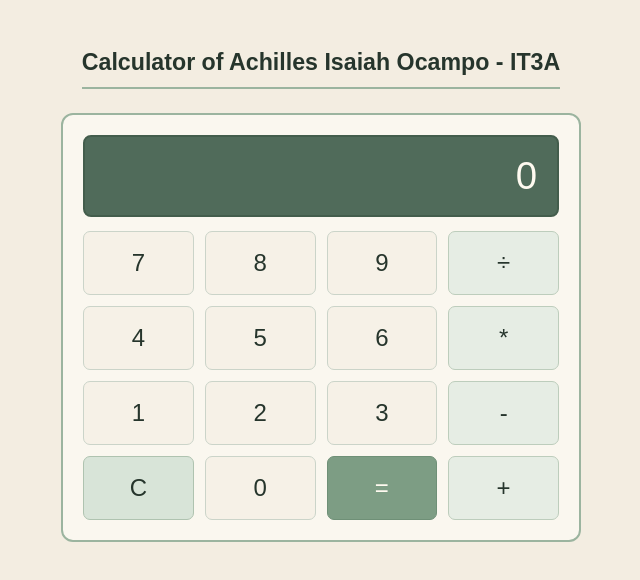
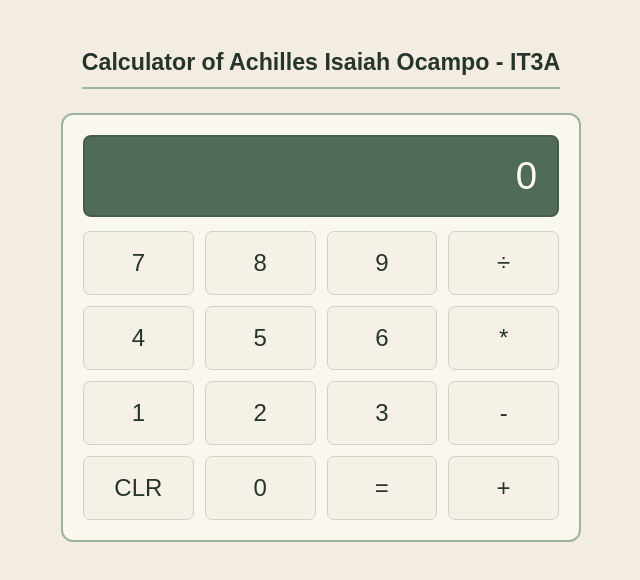
Before and after one commit to AchillesOcampo/calculator, a React (Vite) app: page / in a window 1280 px wide. Shown: the top 580 px of the page, without its empty margins (319-959 px from the left). Built offline with nearby package versions, Linux system fonts and the light colour scheme.

Commit message:
Update App.jsx

```diff
--- a/src/App.jsx
+++ b/src/App.jsx
@@ -1,209 +1,59 @@
 import { useState } from 'react'
 import './App.css'
 
-function CalcDisplay({ DisplayValue }) {
+function CalcDisplay({DisplayValue}) {
   return (
-    <div className="Display">
+    <div className='Display'>
       {DisplayValue}
     </div>
   );
 }
 
-function CalcButton({ buttonLabel, onClick, buttonType = '' }) {
+
+function CalcButton({buttonLabel, onClick}) {
   return (
-    <button
-      className={`Button ${buttonType}`}
-      onClick={() => onClick(buttonLabel)}
-    >
+    <button className='Button' onClick={onClick}  >
       {buttonLabel}
     </button>
   );
 }
 
 function App() {
-  const [DisplayValue, setDisplayValue] = useState('0');
-  const [firstNumber, setFirstNumber] = useState(null);
-  const [operator, setOperator] = useState(null);
-  const [waitingForNumber, setWaitingForNumber] = useState(false);
+  const [DisplayValue, setDisplayValue] = useState(0);
 
-  const buttonClickHandler = (value) => {
 
-    // Number buttons
-    if (!isNaN(value)) {
-      if (DisplayValue === '0' || waitingForNumber) {
-        setDisplayValue(String(value));
-        setWaitingForNumber(false);
-      } else {
-        setDisplayValue(DisplayValue + value);
-      }
-
-      return;
-    }
-
-    // Clear button
-    if (value === 'C') {
-      setDisplayValue('0');
-      setFirstNumber(null);
-      setOperator(null);
-      setWaitingForNumber(false);
-
-      return;
-    }
-
-    // Operator buttons
-    if (value === '+' || value === '-' || value === '*' || value === '÷') {
-      setFirstNumber(Number(DisplayValue));
-      setOperator(value);
-      setWaitingForNumber(true);
-
-      return;
-    }
-
-    // Equals button
-    if (value === '=') {
-      if (firstNumber === null || operator === null) {
-        return;
-      }
-
-      const secondNumber = Number(DisplayValue);
-      let result;
-
-      if (operator === '+') {
-        result = firstNumber + secondNumber;
-      }
-
-      if (operator === '-') {
-        result = firstNumber - secondNumber;
-      }
-
-      if (operator === '*') {
-        result = firstNumber * secondNumber;
-      }
-
-      if (operator === '÷') {
-        if (secondNumber === 0) {
-          setDisplayValue('Error');
-          setFirstNumber(null);
-          setOperator(null);
-          setWaitingForNumber(true);
-
-          return;
-        }
-
-        result = firstNumber / secondNumber;
-      }
-
-      setDisplayValue(String(result));
-      setFirstNumber(null);
-      setOperator(null);
-      setWaitingForNumber(true);
-    }
-  };
+  const buttonClickHandler = (e) => {
+    e.preventDefault();
+    const value = e.target.innerHTML;
+    setDisplayValue(value);
+  }
 
   return (
-    <div className="App">
+      <div className= ' App'>
+        <div className='Header'>Calculator of Achilles Isaiah Ocampo - IT3A</div>
+        <div className='Calculator'>
+          <CalcDisplay DisplayValue={DisplayValue} />
+            <div className='Keypad'>
+          <CalcButton buttonLabel={7} onClick={buttonClickHandler}/>
+          <CalcButton buttonLabel={8} onClick={buttonClickHandler}/>
+          <CalcButton buttonLabel={9} onClick={buttonClickHandler}/>
+          <CalcButton buttonLabel={'÷'} onClick={buttonClickHandler}/>
+          <CalcButton buttonLabel={4} onClick={buttonClickHandler}/>
+          <CalcButton buttonLabel={5} onClick={buttonClickHandler}/>
+          <CalcButton buttonLabel={6} onClick={buttonClickHandler}/>
+          <CalcButton buttonLabel={'*'} onClick={buttonClickHandler}/>
+          <CalcButton buttonLabel={1} onClick={buttonClickHandler}/>
+          <CalcButton buttonLabel={2} onClick={buttonClickHandler}/>
+          <CalcButton buttonLabel={3} onClick={buttonClickHandler}/>
+          <CalcButton buttonLabel={'-'} onClick={buttonClickHandler}/>
+          <CalcButton buttonLabel={"CLR"} onClick={buttonClickHandler}/>
+          <CalcButton buttonLabel={0} onClick={buttonClickHandler}/>
+          <CalcButton buttonLabel={'='} onClick={buttonClickHandler}/>
+          <CalcButton buttonLabel={'+'} onClick={buttonClickHandler}/>
+            </div>
 
-      <div className="Header">
-        Calculator of Achilles Isaiah Ocampo - IT3A
+          </div>
       </div>
-
-      <div className="Calculator">
-
-        <CalcDisplay DisplayValue={DisplayValue} />
-
-        <div className="Keypad">
-
-          <CalcButton
-            buttonLabel={7}
-            onClick={buttonClickHandler}
-          />
-
-          <CalcButton
-            buttonLabel={8}
-            onClick={buttonClickHandler}
-          />
-
-          <CalcButton
-            buttonLabel={9}
-            onClick={buttonClickHandler}
-          />
-
-          <CalcButton
-            buttonLabel={'÷'}
-            onClick={buttonClickHandler}
-            buttonType="OperatorButton"
-          />
-
-          <CalcButton
-            buttonLabel={4}
-            onClick={buttonClickHandler}
-          />
-
-          <CalcButton
-            buttonLabel={5}
-            onClick={buttonClickHandler}
-          />
-
-          <CalcButton
-            buttonLabel={6}
-            onClick={buttonClickHandler}
-          />
-
-          <CalcButton
-            buttonLabel={'*'}
-            onClick={buttonClickHandler}
-            buttonType="OperatorButton"
-          />
-
-          <CalcButton
-            buttonLabel={1}
-            onClick={buttonClickHandler}
-          />
-
-          <CalcButton
-            buttonLabel={2}
-            onClick={buttonClickHandler}
-          />
-
-          <CalcButton
-            buttonLabel={3}
-            onClick={buttonClickHandler}
-          />
-
-          <CalcButton
-            buttonLabel={'-'}
-            onClick={buttonClickHandler}
-            buttonType="OperatorButton"
-          />
-
-          <CalcButton
-            buttonLabel={'C'}
-            onClick={buttonClickHandler}
-            buttonType="ClearButton"
-          />
-
-          <CalcButton
-            buttonLabel={0}
-            onClick={buttonClickHandler}
-          />
-
-          <CalcButton
-            buttonLabel={'='}
-            onClick={buttonClickHandler}
-            buttonType="EqualsButton"
-          />
-
-          <CalcButton
-            buttonLabel={'+'}
-            onClick={buttonClickHandler}
-            buttonType="OperatorButton"
-          />
-
-        </div>
-
-      </div>
-
-    </div>
   );
 }
 
```
